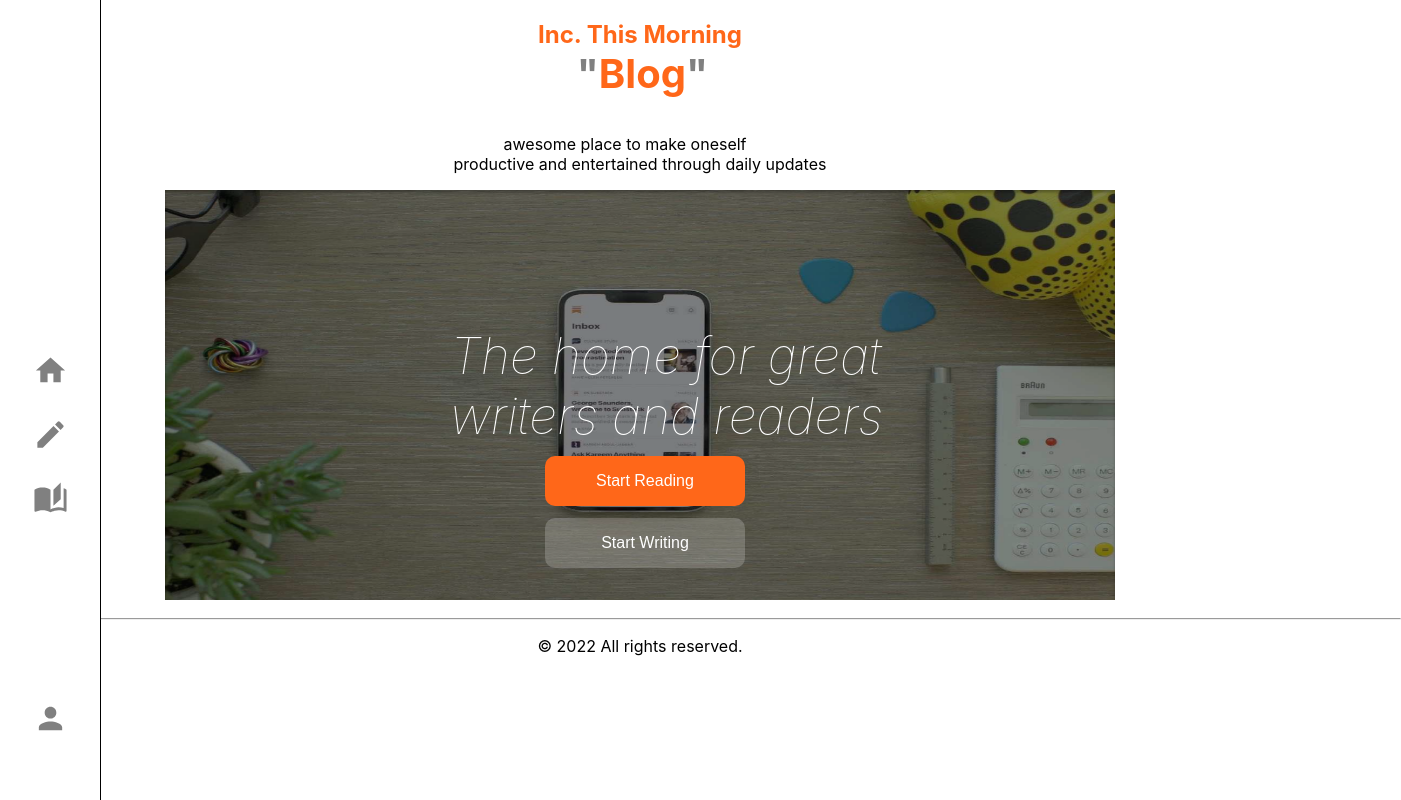
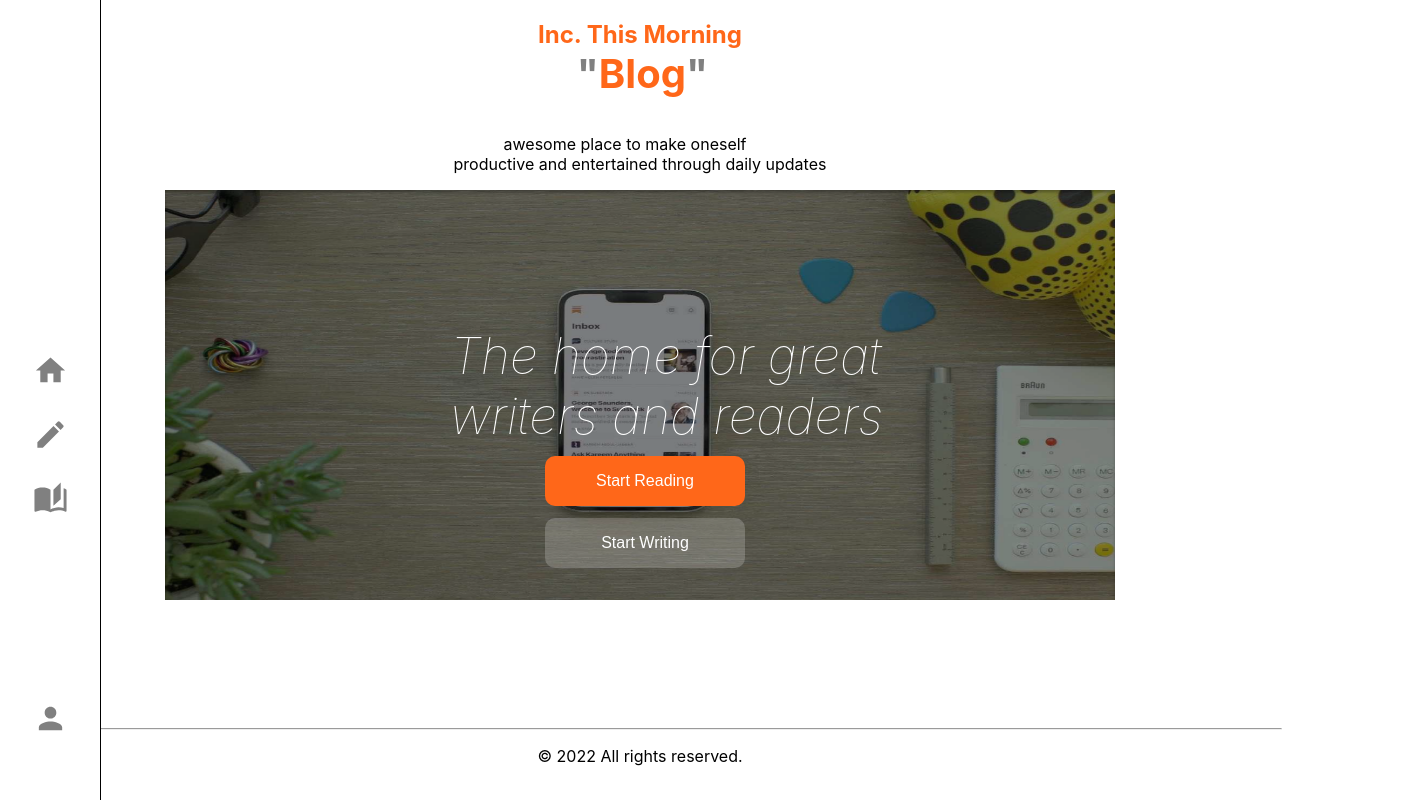
Before and after one commit to LIBINLUVIS/epic_blog, a React (Create React App) app: page /authhome in a window 1280 px wide. Shown: the whole page, 1401 px wide, since content can reach past the window. Built offline with nearby package versions, Linux system fonts and the light colour scheme.

Commit message:
the fotter authhome changes

```diff
--- a/src/Pages/Authhome.js
+++ b/src/Pages/Authhome.js
@@ -75,8 +75,8 @@ function Authhome() {
         <button className='write-btn'>Start Writing</button>
         </Link>
       </div>
-      <div style={{textAlign:'center',height:'50px',marginTop:'10px'}} className={classes.fotter_hide}>
-       <hr style={{width:'1520px'}}></hr>
+      <div style={{textAlign:'center',height:'80px',bottom:'0px',position:'fixed',width:'100%',zIndex:'-1'}} className={classes.fotter_hide}>
+       <hr style={{width:'100%'}}></hr>
         <p>© 2022   All rights reserved.</p>
       </div>
 
```
